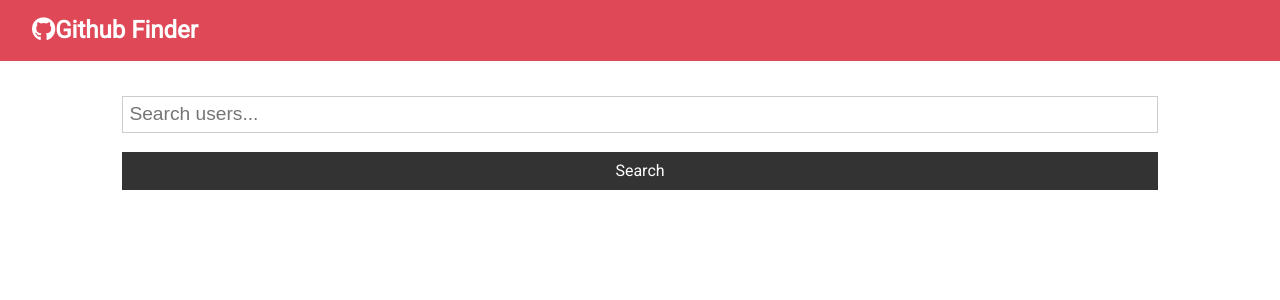
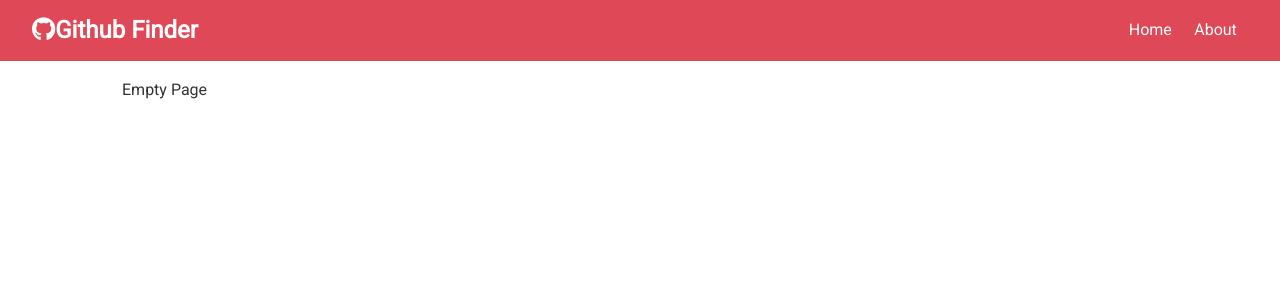
Before and after one commit to yida-li/GitFinder, a React (Create React App) app: page /about in a window 1280 px wide. Shown: the top 300 px of the page. Built offline with nearby package versions, Linux system fonts and the light colour scheme.

Commit message:
established a link instead of a href

```diff
--- a/package.json
+++ b/package.json
@@ -9,6 +9,7 @@
     "axios": "^0.20.0",
     "react": "^16.13.1",
     "react-dom": "^16.13.1",
+    "react-router-dom": "^5.2.0",
     "react-scripts": "3.4.3"
   },
   "scripts": {
--- a/src/App.js
+++ b/src/App.js
@@ -1,12 +1,13 @@
-import React, { Component } from 'react';
+import React, { Component, Fragment } from 'react';
 
 import './App.css';
 import Navbar from './components/layout/Navbar';
-
+import {Router,Switch,Route, BrowserRouter} from 'react-router-dom';
 import Users from './components/users/Users';
 import axios from 'axios';
 import Search from './components/users/Search';
 import { Alert } from './components/layout/Alert';
+import { about } from './components/pages/about';
 
 class App extends Component {
   state = { users: [], loading: false, alert: null };
@@ -30,12 +31,14 @@
     const { users, loading } = this.state;
 
     return (
+      <BrowserRouter>
       <div className='App'>
         <Navbar />
 
         <div className='container'>
-          <Alert alert={this.state.alert} />
-          <Search
+          <Switch>
+            <Route exact path= '/' render={props=>(<Fragment>
+               <Search
             searchUsers={this.searchUsers}
             clearUsers={this.clearUsers}
             showClear={users.length > 0 ? true : false}
@@ -43,8 +46,17 @@
           />
 
           <Users loading={loading} users={users}></Users>
+            </Fragment>)}/>
+
+
+              <Route exact path ='/about' component ={about}/>
+
+          </Switch>
+          <Alert alert={this.state.alert} />
+
         </div>
       </div>
+      </BrowserRouter>
     );
   }
 }
--- a/src/components/layout/Navbar.js
+++ b/src/components/layout/Navbar.js
@@ -1,5 +1,6 @@
 import React from "react";
 import PropTypes from "prop-types";
+import { Link } from "react-router-dom";
 const Navbar = ({ icon, title }) => {
   return (
     <div>
@@ -8,6 +9,14 @@
           <i className={icon} />
           {title}
         </h1>
+        <ul>
+          <li>
+            <Link to ='/'>Home</Link>
+         </li>
+          <li>
+            <Link to ='/about'>About</Link>
+        </li>
+        </ul>
       </nav>
     </div>
   );
--- /dev/null
+++ b/src/components/pages/about.js
@@ -0,0 +1,7 @@
+import React, { Fragment } from 'react'
+
+export const about = () => {
+    return (
+        <Fragment>Empty Page</Fragment>
+    )
+}
```
Also changed, not shown: src/components/pages/home.js (added), src/components/pages/school.js (added), src/components/pages/work.js (added), 1 other file (tests, documents, lock files or other folders).
